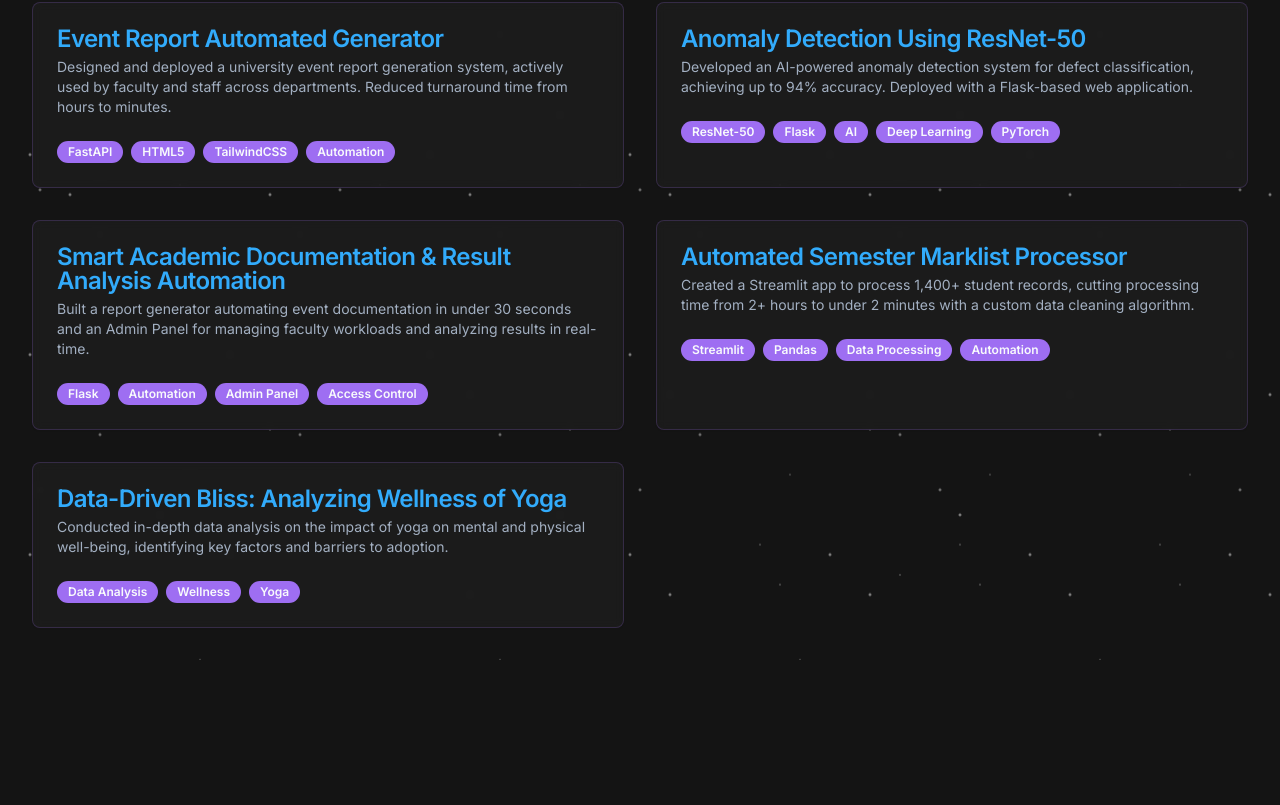
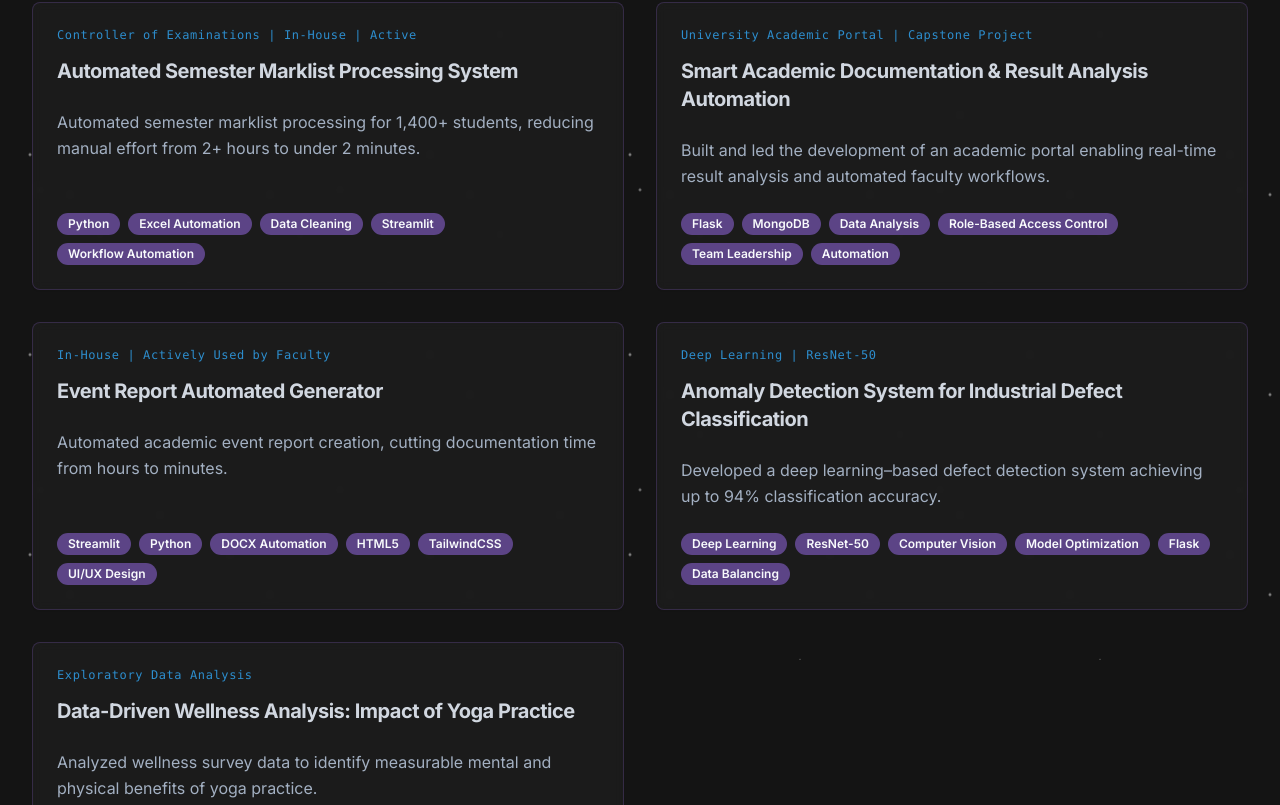
Before and after one commit to rdnk2004/rdnkportfolio, a Next.js app: page / in a window 1280 px wide. Shown: the part 3295-4100 px from the top of the page. Built offline with nearby package versions, Linux system fonts and the light colour scheme; a web font is replaced by a local one.

Commit message:
projectsupdated

```diff
--- a/src/components/sections/projects.tsx
+++ b/src/components/sections/projects.tsx
@@ -4,92 +4,85 @@
 import { useState } from "react";
 import { Badge } from "../ui/badge";
 import { Button } from "../ui/button";
-import { Card, CardContent, CardDescription, CardHeader, CardTitle } from "../ui/card";
+import { Card, CardContent, CardDescription, CardHeader, CardTitle, CardFooter } from "../ui/card";
 import { Dialog, DialogContent, DialogDescription, DialogHeader, DialogTitle, DialogTrigger } from "../ui/dialog";
 import { SectionHeading } from "../ui/section-heading";
-import { Github } from "lucide-react";
+import { Github, ExternalLink } from "lucide-react";
 
 const projectData = [
   {
-    title: "Event Report Automated Generator",
-    shortDescription: "Designed and deployed a university event report generation system, actively used by faculty and staff across departments. Reduced turnaround time from hours to minutes.",
-    longDescription: [
-      "Designed and deployed a university event report generation system, actively used by faculty and staff across departments.",
-      "Developed a dynamic, real-time form builder with live preview functionality using FastAPI and HTML5.",
-      "Integrated DOCX document processing to generate professional-grade reports adhering to university formatting standards.",
-      "Built a fully responsive UI with TailwindCSS, ensuring seamless device usability.",
-      "Optimized the report generation process, reducing turnaround time from hours to minutes without compromising quality.",
+    title: "Automated Semester Marklist Processing System",
+    metadata: "Controller of Examinations | In-House | Active",
+    oneLiner: "Automated semester marklist processing for 1,400+ students, reducing manual effort from 2+ hours to under 2 minutes.",
+    skills: ["Python", "Excel Automation", "Data Cleaning", "Streamlit", "Workflow Automation"],
+    problem: "Semester marklists were received as large, unstructured Excel files that required manual cleaning, header insertion, and department-wise splitting. This process was repetitive, error-prone, and took over 2 hours per cycle, slowing academic review and reporting.",
+    solution: "Built a Streamlit-based automation platform that ingests raw Excel files, cleans inconsistencies, inserts missing headers, and intelligently splits data by department and batch. The system generates clean, analytics-ready Excel files and packages them as a structured ZIP output.",
+    impact: [
+      "Reduced processing time from 2+ hours to < 2 minutes",
+      "Processed 1,400+ student records across 14+ departments and 3 batches",
+      "Eliminated manual errors and enabled faster academic review and archival"
     ],
-    tags: ["FastAPI", "HTML5", "TailwindCSS", "Automation"],
-    link: "https://github.com/rdnk2004/Report",
-    institution: "Kumaraguru College of Liberal Arts and College",
-    dates: "02/2025 - 04/2025"
-  },
-  {
-    title: "Anomaly Detection Using ResNet-50",
-    shortDescription: "Developed an AI-powered anomaly detection system for defect classification, achieving up to 94% accuracy. Deployed with a Flask-based web application.",
-    longDescription: [
-        "Developed an AI-powered anomaly detection system for defect classification in bottles and hazelnuts using ResNet-50, a deep learning model pretrained on ImageNet.",
-        "Achieved 87% accuracy for bottles and 94% accuracy for hazelnuts, improving defect detection efficiency in industrial settings.",
-        "Implemented data balancing techniques, improving anomaly classification by reducing bias towards normal samples.",
-        "Fine-tuned model performance using Adam optimizer, early stopping, and learning rate scheduling to enhance generalization.",
-        "Designed and deployed a Flask-based web application with a highly responsive UI for real-time defect classification and visualization.",
-    ],
-    tags: ["ResNet-50", "Flask", "AI", "Deep Learning", "PyTorch"],
-    link: "https://github.com/rdnk2004/anomaly-detection",
-    institution: "Capstone Project",
-    dates: "12/2024 - 03/2025"
+    link: "https://github.com/rdnk2004/Mark-Splitting"
   },
   {
     title: "Smart Academic Documentation & Result Analysis Automation",
-    shortDescription: "Built a report generator automating event documentation in under 30 seconds and an Admin Panel for managing faculty workloads and analyzing results in real-time.",
-    longDescription: [
-      "Developed an algorithm-driven report generator, automating the creation of event documentation (workshops, field visits, masterclasses) in under 30 seconds (previously taking 1–2 hours manually).",
-      "Built an Admin Panel for managing departments, faculty assignments, and workload distribution.",
-      "Optimized mark-splitting operations, reducing a 2–3 hour manual process to just 1–2 minutes using efficient batch processing.",
-      "Designed dedicated HOD and Faculty pages to generate real-time result analysis and structured reports with minimal input.",
-      "Ensured seamless data management with structured workflows for academic record-keeping, reducing errors and improving efficiency.",
-      "Implemented role-based access control to enhance security and ensure user-specific functionalities.",
-      "Developed a fast and intuitive UI using Flask, enabling smooth operation and accessibility for academic users.",
+    metadata: "University Academic Portal | Capstone Project",
+    oneLiner: "Built and led the development of an academic portal enabling real-time result analysis and automated faculty workflows.",
+    skills: ["Flask", "MongoDB", "Data Analysis", "Role-Based Access Control", "Team Leadership", "Automation"],
+    problem: "Academic workflows such as mark entry, documentation, and result analysis relied on disconnected tools and manual reporting, leading to delays, inconsistencies, and limited analytical visibility.",
+    solution: "Led a cross-batch team to develop a full-stack academic portal with Excel-style mark entry, automated mark conversion, and dynamic subject/batch filtering. Designed admin dashboards providing live insights into subject-wise performance, top scorers, and arrear statistics, with role-based access for faculty, HODs, and admins.",
+    impact: [
+      "Enabled real-time academic performance analysis",
+      "Improved data integrity using structured workflows and RBAC",
+      "Reduced documentation and reporting effort across faculty and admin users"
     ],
-    tags: ["Flask", "Automation", "Admin Panel", "Access Control"],
-    link: "https://github.com/rdnk2004/College-Website",
-    institution: "Kumaraguru College",
-    dates: "12/2024 - 03/2025"
+    link: "https://github.com/rdnk2004/College-Website"
   },
   {
-    title: "Automated Semester Marklist Processor",
-    shortDescription: "Created a Streamlit app to process 1,400+ student records, cutting processing time from 2+ hours to under 2 minutes with a custom data cleaning algorithm.",
-    longDescription: [
-      "Designed and deployed a Streamlit-based web platform for the Controller of Examinations to process semester marklists of 1,400+ students across 14+ departments and 3 academic batches.",
-      "Developed a custom algorithm to clean raw, unstructured Excel datasets, insert headers, and automatically split data departments- and batch-wise, eliminating manual intervention.",
-      "Reduced data processing time from 2+ hours to under 2 minutes, with output delivered as a structured ZIP file containing formatted Excel documents.",
-      "Enabled efficient data analysis and archival by producing clean, analytics-ready datasets for administrative and academic review."
+    title: "Event Report Automated Generator",
+    metadata: "In-House | Actively Used by Faculty",
+    oneLiner: "Automated academic event report creation, cutting documentation time from hours to minutes.",
+    skills: ["Streamlit", "Python", "DOCX Automation", "HTML5", "TailwindCSS", "UI/UX Design"],
+    problem: "Faculty spent significant time manually creating event reports, repeatedly formatting documents and ensuring compliance with institutional standards.",
+    solution: "Developed a Streamlit-based report generation system with a dynamic form builder and live preview. Integrated automated DOCX generation to produce professionally formatted reports aligned with university guidelines.",
+    impact: [
+      "Reduced report creation time from hours to minutes",
+      "Enabled non-technical users to generate standardized reports independently",
+      "Improved consistency and quality of academic documentation"
     ],
-    tags: ["Streamlit", "Pandas", "Data Processing", "Automation"],
-    link: "https://github.com/rdnk2004/Mark-Splitting",
-    institution: "Controller of Examinations (In House)",
-    dates: "03/2025 - 03/2025"
+    link: "https://github.com/rdnk2004/Report"
   },
   {
-    title: "Data-Driven Bliss: Analyzing Wellness of Yoga",
-    shortDescription: "Conducted in-depth data analysis on the impact of yoga on mental and physical well-being, identifying key factors and barriers to adoption.",
-    longDescription: [
-      "Conducted in-depth data analysis on the impact of yoga on mental and physical well-being, focusing on both experienced practitioners and nonpractitioners.",
-      "Identified key factors such as mental clarity, stress reduction, and flexibility improvements associated with regular yoga practice.",
-      "Presented insights on barriers to yoga adoption, highlighting the need for tailored awareness and education programs to encourage broader participation.",
-      "Demonstrated multifaceted approaches to enhancing well-being, promoting yoga as a solution while recognizing the importance of alternative wellness paths."
+    title: "Anomaly Detection System for Industrial Defect Classification",
+    metadata: "Deep Learning | ResNet-50",
+    oneLiner: "Developed a deep learning–based defect detection system achieving up to 94% classification accuracy.",
+    skills: ["Deep Learning", "ResNet-50", "Computer Vision", "Model Optimization", "Flask", "Data Balancing"],
+    problem: "Industrial defect datasets often contain highly imbalanced samples, making anomaly detection unreliable and prone to bias toward normal cases.",
+    solution: "Fine-tuned a ResNet-50 model pretrained on ImageNet, applying data balancing techniques and training optimizations such as Adam optimizer, early stopping, and learning rate scheduling. Deployed the model via a Flask web application for real-time prediction and visualization.",
+    impact: [
+      "Achieved 87% accuracy on bottle defects and 94% accuracy on hazelnut defects",
+      "Reduced bias toward normal samples through balanced training",
+      "Enabled real-time inference via a user-friendly web interface"
     ],
-    tags: ["Data Analysis", "Wellness", "Yoga"],
-    link: "#",
-    institution: "Personal Project",
-    dates: "07/2023 - 10/2023"
+    link: "https://github.com/rdnk2004/anomaly-detection"
   },
+  {
+    title: "Data-Driven Wellness Analysis: Impact of Yoga Practice",
+    metadata: "Exploratory Data Analysis",
+    oneLiner: "Analyzed wellness survey data to identify measurable mental and physical benefits of yoga practice.",
+    skills: ["Exploratory Data Analysis", "Pandas", "NumPy", "Data Visualization", "Statistical Analysis"],
+    problem: "While yoga is widely recommended for wellness, measurable data-driven insights on its mental and physical benefits were limited.",
+    solution: "Performed data cleaning, exploratory analysis, and visualization to compare wellness indicators between yoga practitioners and non-practitioners. Examined stress levels, mental clarity, flexibility, and participation barriers.",
+    impact: [
+      "Identified key wellness improvements linked to regular yoga practice",
+      "Highlight barriers to adoption using data-backed insights",
+      "Demonstrated data’s role in understanding human behavior and well-being"
+    ],
+    link: "#"
+  }
 ];
 
 export default function Projects() {
-  const [openProject, setOpenProject] = useState<typeof projectData[0] | null>(null);
-
   return (
     <section id="projects" className="py-24 sm:py-32">
       <SectionHeading>Projects</SectionHeading>
@@ -97,47 +90,86 @@ export default function Projects() {
         {projectData.map((project, index) => (
           <Dialog key={index}>
             <DialogTrigger asChild>
-              <Card className="bg-card/70 backdrop-blur-sm border-secondary/20 h-full transition-all duration-300 hover:border-primary/50 hover:shadow-2xl hover:shadow-primary/10 hover:-translate-y-2 cursor-pointer group">
+              <Card className="bg-card/70 backdrop-blur-sm border-secondary/20 h-full transition-all duration-300 hover:border-primary/50 hover:shadow-2xl hover:shadow-primary/10 hover:-translate-y-2 cursor-pointer group flex flex-col justify-between">
+                <div>
                   <CardHeader>
-                    <CardTitle className="text-primary">{project.title}</CardTitle>
-                  <CardDescription>{project.shortDescription}</CardDescription>
+                    <div className="text-xs font-mono text-primary/80 mb-2 tracking-wider">{project.metadata}</div>
+                    <CardTitle className="text-xl font-bold group-hover:text-primary transition-colors">{project.title}</CardTitle>
                   </CardHeader>
                   <CardContent>
+                    <p className="text-muted-foreground leading-relaxed">{project.oneLiner}</p>
+                  </CardContent>
+                </div>
+                <CardFooter>
                   <div className="flex flex-wrap gap-2">
-                    {project.tags.map((tag) => (
-                      <Badge key={tag} variant="secondary">{tag}</Badge>
+                    {project.skills.map((tag) => (
+                      <Badge key={tag} variant="secondary" className="bg-secondary/50 hover:bg-secondary/80 transition-colors">{tag}</Badge>
                     ))}
                   </div>
-                </CardContent>
+                </CardFooter>
               </Card>
             </DialogTrigger>
-            <DialogContent className="sm:max-w-3xl bg-card/80 backdrop-blur-lg border-primary/30">
+            <DialogContent className="sm:max-w-3xl max-h-[90vh] overflow-y-auto bg-card/95 backdrop-blur-xl border-primary/20">
               <DialogHeader>
-                <DialogTitle className="text-primary text-2xl">{project.title}</DialogTitle>
-                <DialogDescription className="text-muted-foreground pt-2">
-                  <span className="font-semibold text-foreground/90">{project.institution}</span> | <span className="text-sm">{project.dates}</span>
+                <div className="text-sm font-mono text-primary mb-2">{project.metadata}</div>
+                <DialogTitle className="text-2xl font-bold">{project.title}</DialogTitle>
+                <DialogDescription className="text-lg pt-2 text-foreground/80">
+                  {project.oneLiner}
                 </DialogDescription>
               </DialogHeader>
-              <div className="py-4 space-y-4">
-                <ul className="list-disc list-inside space-y-2 text-foreground/90">
-                  {project.longDescription.map((point, i) => <li key={i}>{point}</li>)}
+
+              <div className="space-y-6 py-4">
+                <div className="space-y-3">
+                  <h3 className="text-lg font-semibold text-primary flex items-center gap-2">
+                    ⚠️ Problem
+                  </h3>
+                  <p className="text-muted-foreground leading-relaxed pl-6 border-l-2 border-primary/20">
+                    {project.problem}
+                  </p>
+                </div>
+
+                <div className="space-y-3">
+                  <h3 className="text-lg font-semibold text-primary flex items-center gap-2">
+                    💡 Solution
+                  </h3>
+                  <p className="text-muted-foreground leading-relaxed pl-6 border-l-2 border-primary/20">
+                    {project.solution}
+                  </p>
+                </div>
+
+                <div className="space-y-3">
+                  <h3 className="text-lg font-semibold text-primary flex items-center gap-2">
+                    🚀 Impact
+                  </h3>
+                  <ul className="space-y-2 pl-6">
+                    {project.impact.map((item, i) => (
+                      <li key={i} className="text-muted-foreground flex gap-2">
+                        <span>{item}</span>
+                      </li>
+                    ))}
                   </ul>
-                <div className="flex flex-wrap gap-2 pt-4">
-                  {project.tags.map((tag) => (
-                    <Badge key={tag} variant="secondary">{tag}</Badge>
+                </div>
+
+                <div className="pt-4 border-t border-border/50">
+                  <h4 className="text-sm font-semibold mb-3 text-muted-foreground">Technologies Used</h4>
+                  <div className="flex flex-wrap gap-2">
+                    {project.skills.map((tag) => (
+                      <Badge key={tag} variant="outline" className="border-primary/20 bg-primary/5">{tag}</Badge>
                     ))}
                   </div>
                 </div>
+
                 {project.link !== "#" && (
-                <div className="flex justify-end">
-                    <Button asChild>
+                  <div className="flex justify-end pt-2">
+                    <Button asChild className="gap-2">
                       <a href={project.link} target="_blank" rel="noopener noreferrer">
-                            <Github className="mr-2 h-4 w-4" />
-                            View on GitHub
+                        {project.link.includes("github") ? <Github className="h-4 w-4" /> : <ExternalLink className="h-4 w-4" />}
+                        View Project
                       </a>
                     </Button>
                   </div>
                 )}
+              </div>
             </DialogContent>
           </Dialog>
         ))}
```
Lines whose indentation alone changed are shown as unchanged.
